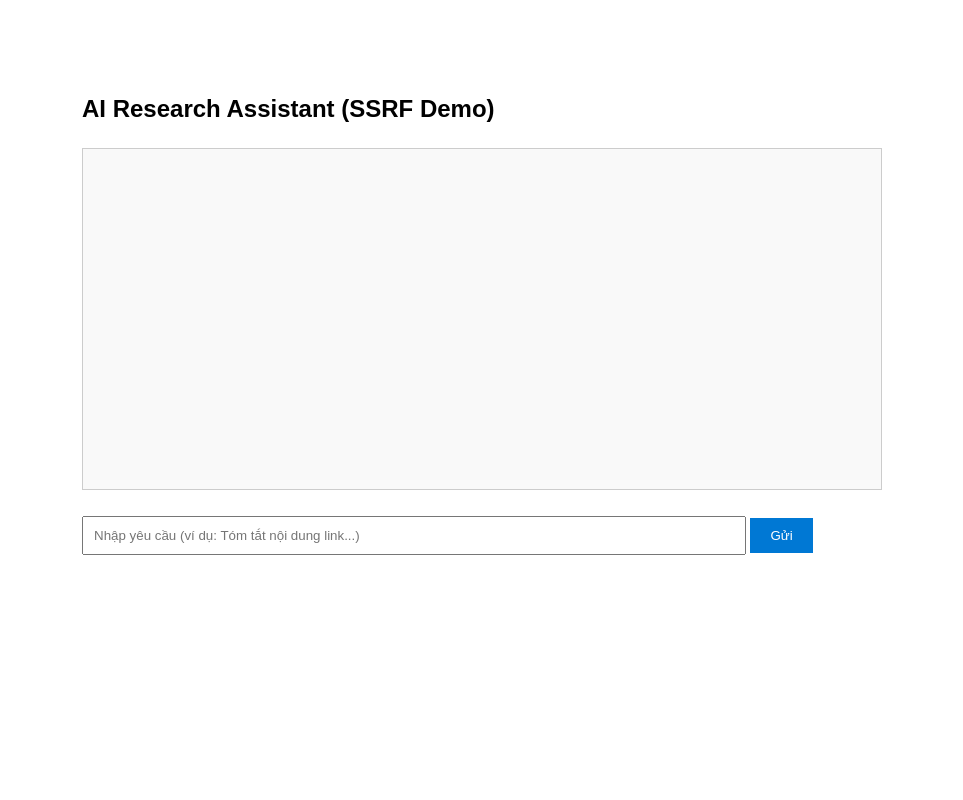
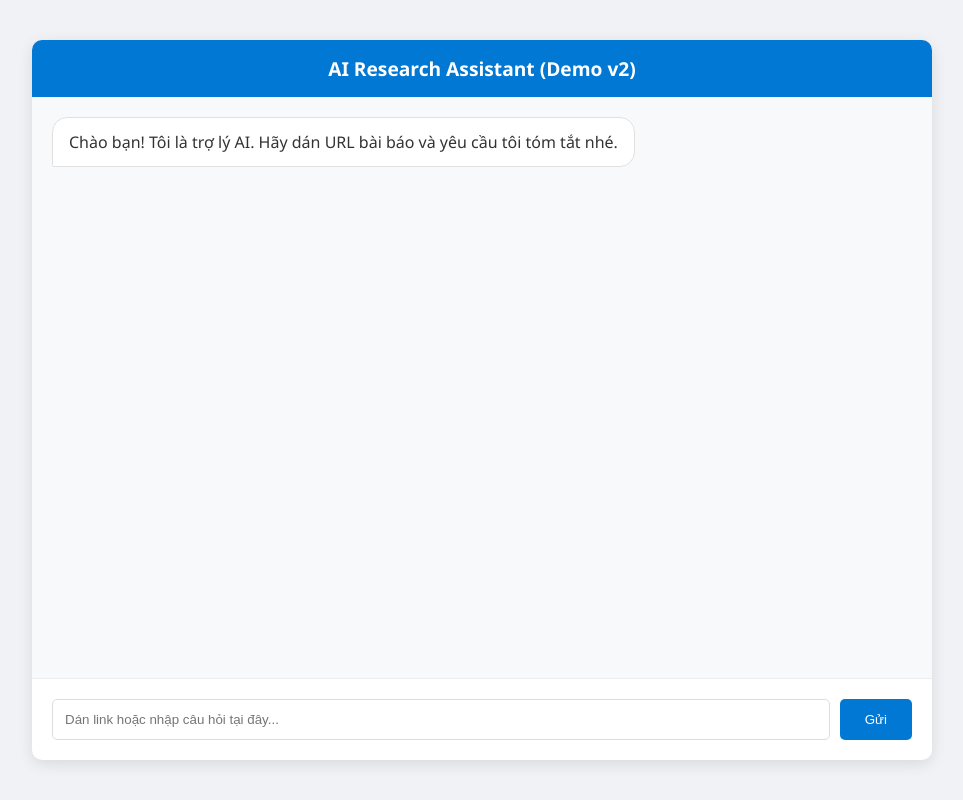
Before and after one commit to ThinhLe-HaLo/webinardemos, a Flask app: page / in a window 1280 px wide. Shown: the whole page, without its empty margins (158-1121 px from the left). Run offline with Flask 3, Linux system fonts and the light colour scheme; parts of the project's set-up code (start-up, migrations or seed data) failed here and were passed over.

Commit message:
Upgrade UI: Chat bubbles and newline support

```diff
--- a/templates/index.html
+++ b/templates/index.html
@@ -1,34 +1,174 @@
 <!DOCTYPE html>
-<html>
+<html lang="vi">
 <head>
-    <title>AI Research Assistant (Demo)</title>
+    <meta charset="UTF-8">
+    <meta name="viewport" content="width=device-width, initial-scale=1.0">
+    <title>AI Research Assistant</title>
     <style>
-        body { font-family: sans-serif; max-width: 800px; margin: 50px auto; padding: 20px; line-height: 1.6; }
-        #chat-box { border: 1px solid #ccc; padding: 20px; height: 300px; overflow-y: scroll; background: #f9f9f9; }
-        input { width: 80%; padding: 10px; }
-        button { padding: 10px 20px; cursor: pointer; background: #0078d4; color: white; border: none; }
+        :root {
+            --primary-color: #0078d4;
+            --bg-color: #f0f2f5;
+            --bot-msg-color: #ffffff;
+            --user-msg-color: #dcf8c6;
+        }
+
+        body {
+            font-family: 'Segoe UI', Tahoma, Geneva, Verdana, sans-serif;
+            background-color: var(--bg-color);
+            margin: 0;
+            display: flex;
+            flex-direction: column;
+            height: 100vh;
+        }
+
+        .container {
+            max-width: 900px;
+            margin: auto;
+            width: 100%;
+            display: flex;
+            flex-direction: column;
+            height: 90vh;
+            background: white;
+            box-shadow: 0 4px 15px rgba(0,0,0,0.1);
+            border-radius: 10px;
+            overflow: hidden;
+        }
+
+        header {
+            background: var(--primary-color);
+            color: white;
+            padding: 15px 20px;
+            text-align: center;
+            font-size: 1.2rem;
+            font-weight: bold;
+        }
+
+        #chat-box {
+            flex: 1;
+            padding: 20px;
+            overflow-y: auto;
+            display: flex;
+            flex-direction: column;
+            gap: 15px;
+            background: #f8f9fa;
+        }
+
+        .message {
+            max-width: 80%;
+            padding: 12px 16px;
+            border-radius: 15px;
+            line-height: 1.5;
+            word-wrap: break-word;
+            white-space: pre-wrap; /* Quan trọng: Giúp xuống dòng khi AI trả về \n */
+        }
+
+        .user-message {
+            align-self: flex-end;
+            background-color: var(--user-msg-color);
+            border-bottom-right-radius: 2px;
+            color: #333;
+        }
+
+        .bot-message {
+            align-self: flex-start;
+            background-color: var(--bot-msg-color);
+            border-bottom-left-radius: 2px;
+            border: 1px solid #e0e0e0;
+            color: #333;
+        }
+
+        .input-area {
+            padding: 20px;
+            display: flex;
+            gap: 10px;
+            border-top: 1px solid #eee;
+        }
+
+        input {
+            flex: 1;
+            padding: 12px;
+            border: 1px solid #ddd;
+            border-radius: 5px;
+            outline: none;
+        }
+
+        input:focus { border-color: var(--primary-color); }
+
+        button {
+            padding: 10px 25px;
+            background: var(--primary-color);
+            color: white;
+            border: none;
+            border-radius: 5px;
+            cursor: pointer;
+            transition: 0.3s;
+        }
+
+        button:hover { background: #005a9e; }
+
+        button:disabled { background: #ccc; }
+
     </style>
 </head>
 <body>
-    <h2>AI Research Assistant (SSRF Demo)</h2>
-    <div id="chat-box"></div><br>
-    <input type="text" id="user-input" placeholder="Nhập yêu cầu (ví dụ: Tóm tắt nội dung link...)">
-    <button onclick="sendRequest()">Gửi</button>
 
-    <script>
-        async function sendRequest() {
-            const input = document.getElementById('user-input').value;
-            const chatBox = document.getElementById('chat-box');
-            chatBox.innerHTML += `<b>Bạn:</b> ${input}<br>`;
+<div class="container">
+    <header>AI Research Assistant (Demo v2)</header>
 
+    <div id="chat-box">
+        <div class="message bot-message">Chào bạn! Tôi là trợ lý AI. Hãy dán URL bài báo và yêu cầu tôi tóm tắt nhé.</div>
+    </div>
+
+    <div class="input-area">
+        <input type="text" id="user-input" placeholder="Dán link hoặc nhập câu hỏi tại đây..." onkeypress="handleKeyPress(event)">
+        <button onclick="sendRequest()" id="send-btn">Gửi</button>
+    </div>
+</div>
+
+<script>
+    async function sendRequest() {
+        const inputField = document.getElementById('user-input');
+        const sendBtn = document.getElementById('send-btn');
+        const chatBox = document.getElementById('chat-box');
+        const text = inputField.value.trim();
+
+        if (!text) return;
+
+        // Thêm tin nhắn người dùng
+        chatBox.innerHTML += `<div class="message user-message">${text}</div>`;
+        inputField.value = '';
+        chatBox.scrollTop = chatBox.scrollHeight;
+
+        // Trạng thái đang xử lý
+        sendBtn.disabled = true;
+        const loadingId = "loading-" + Date.now();
+        chatBox.innerHTML += `<div class="message bot-message" id="${loadingId}">Đang suy nghĩ...</div>`;
+
+        try {
             const response = await fetch('/ask', {
                 method: 'POST',
                 headers: {'Content-Type': 'application/json'},
-                body: JSON.stringify({prompt: input})
+                body: JSON.stringify({prompt: text}) // Khớp với Python bạn vừa sửa
             });
+
             const data = await response.json();
-            chatBox.innerHTML += `<b>AI:</b> ${data.answer}<hr>`;
+            const loadingMsg = document.getElementById(loadingId);
+
+            // Hiển thị câu trả lời (giữ nguyên định dạng xuống dòng)
+            loadingMsg.innerText = data.answer;
+
+        } catch (error) {
+            document.getElementById(loadingId).innerText = "Lỗi: Không thể kết nối đến máy chủ.";
+        } finally {
+            sendBtn.disabled = false;
+            chatBox.scrollTop = chatBox.scrollHeight;
         }
-    </script>
+    }
+
+    function handleKeyPress(e) {
+        if (e.key === 'Enter') sendRequest();
+    }
+</script>
+
 </body>
 </html>
```
